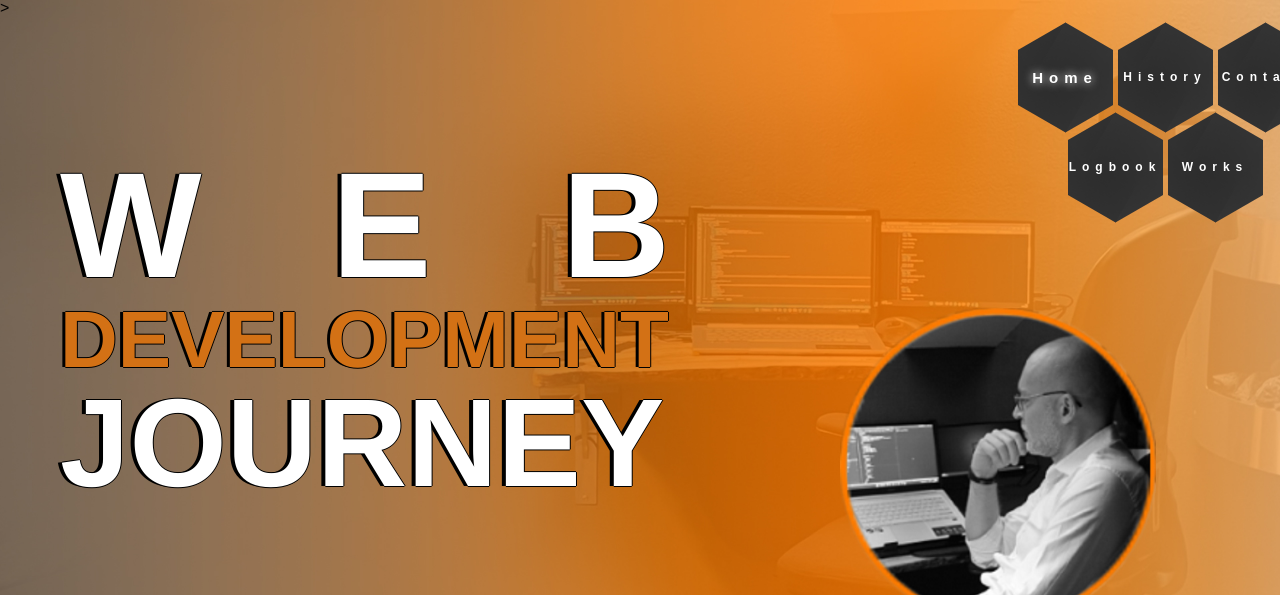
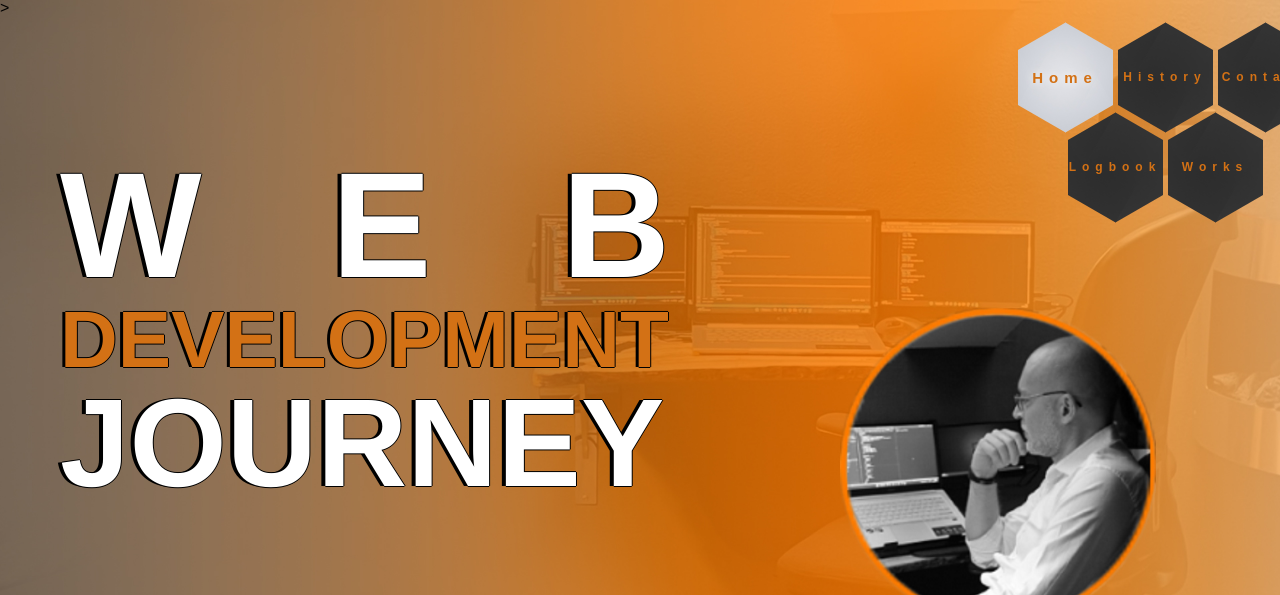
Before and after one commit to Deobap73/web-development-journey, a plain HTML site: page index.html in a window 1280 px wide. In both pictures the pointer is over the item "Home". Shown: the top 595 px of the page. Drawn offline with nearby package versions, Linux system fonts and the light colour scheme.

Commit message:
Add files via upload

```diff
--- a/style.css
+++ b/style.css
@@ -7,7 +7,7 @@ body {
 
 .main-menu li a {
   text-decoration: none;
-  color: white;
+  color: rgb(211, 113, 21);
 }
 
 .home {
@@ -35,8 +35,9 @@ body {
 }
 
 .home:hover {
-  color: #fff;
+  color: rgb(241, 7, 7);
   text-shadow: 0 0 10px white;
+  background-image: url("./Images/hexagon_light.jpg");
 }
 
 .home .face1,
```
